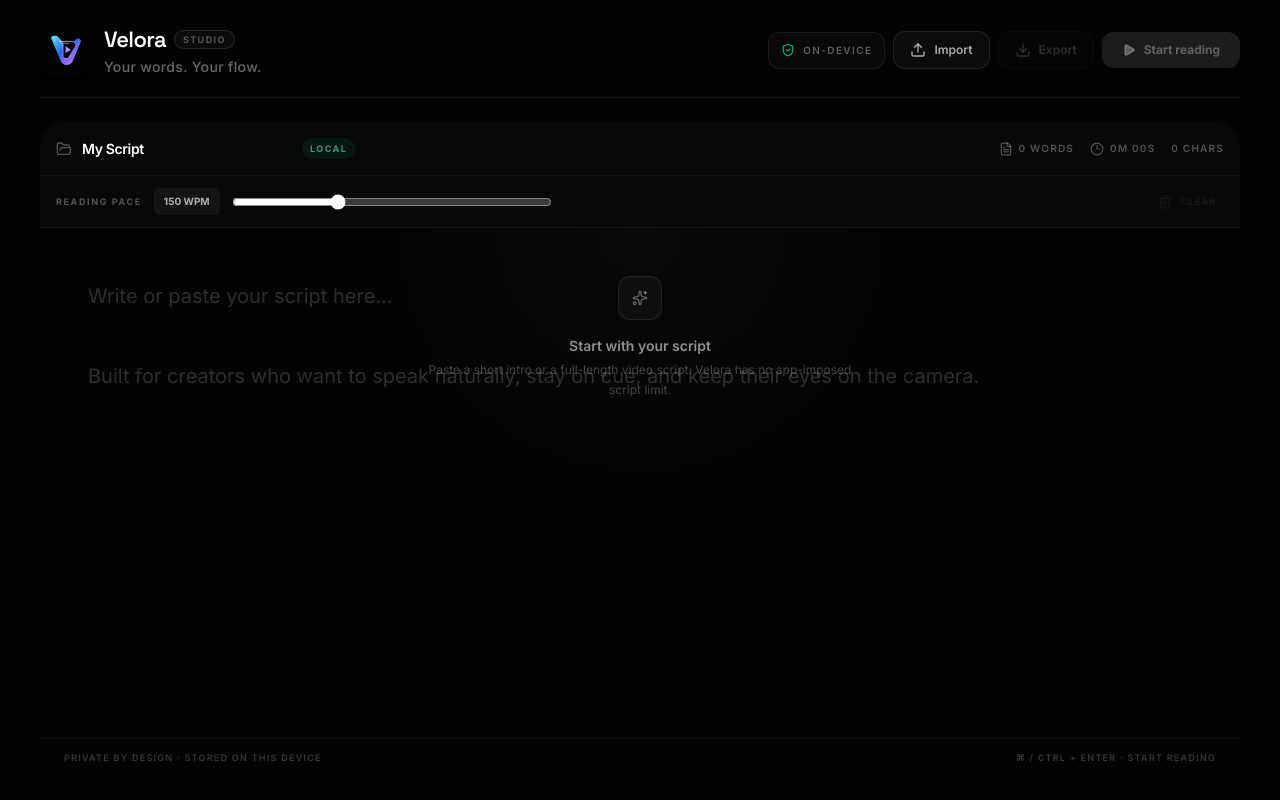
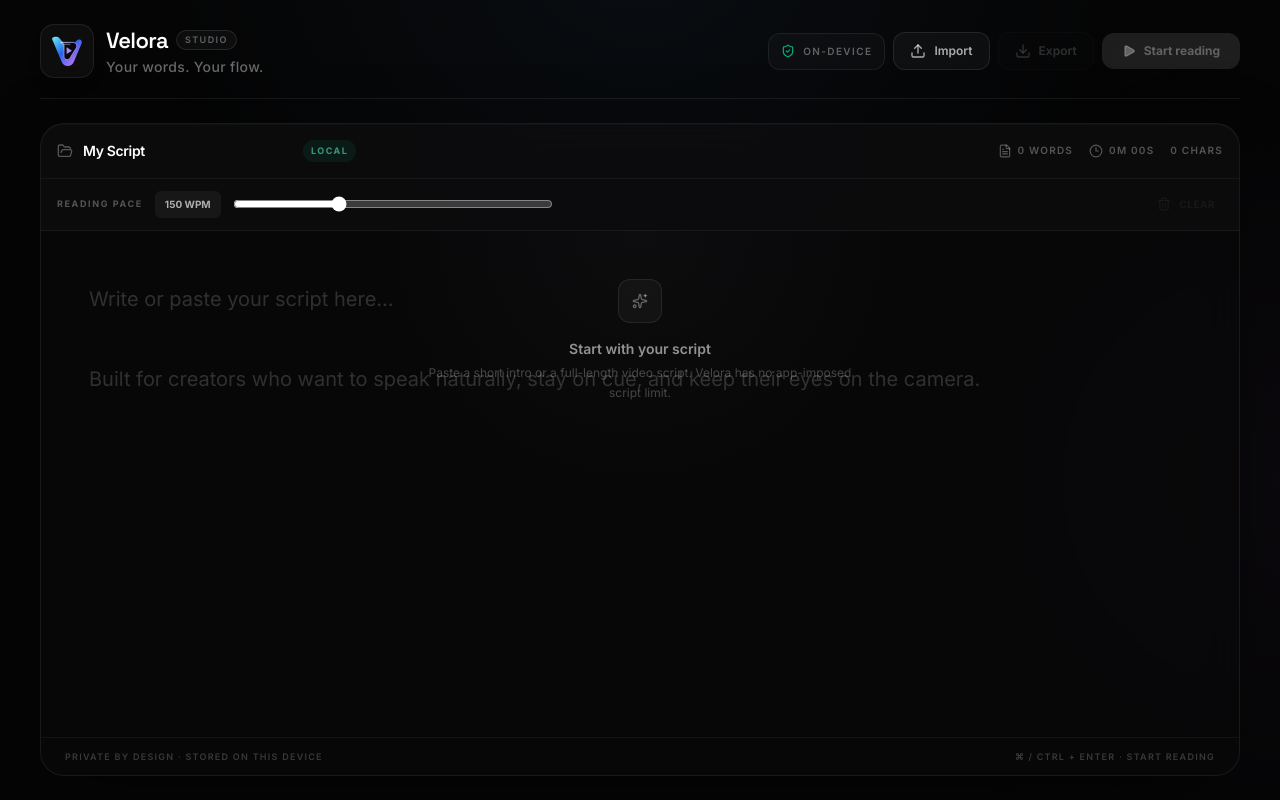
Before and after one commit to Aadityasamriya/Teleprompter, a React (Vite) app: page / in a window 1280 px wide. Built offline with nearby package versions, Linux system fonts and the light colour scheme.

Commit message:
Refine Velora visual system and premium UI styling

```diff
--- a/src/index.css
+++ b/src/index.css
@@ -8,18 +8,22 @@
 
 @layer base {
   html, body, #root { min-height: 100%; width: 100%; }
-  html { background: #030303; color-scheme: dark; }
-  body { @apply bg-[#030303] text-gray-100 font-sans antialiased selection:bg-purple-500/30; margin: 0; overflow-x: hidden; }
+  html { background: #050505; color-scheme: dark; }
+  body { @apply text-gray-100 font-sans antialiased selection:bg-white/20; margin: 0; overflow-x: hidden; background: #050505; }
+  body::before { content: ""; position: fixed; inset: 0; pointer-events: none; background: radial-gradient(circle at 50% -10%, rgba(96,165,250,.055), transparent 32rem), radial-gradient(circle at 100% 60%, rgba(192,132,252,.035), transparent 28rem); }
   button, input, textarea, select { font: inherit; }
   button { -webkit-tap-highlight-color: transparent; }
   textarea { field-sizing: content; }
   ::-webkit-scrollbar { width: 8px; height: 8px; }
   ::-webkit-scrollbar-track { background: transparent; }
-  ::-webkit-scrollbar-thumb { background: rgba(255,255,255,.1); border-radius: 999px; }
-  ::-webkit-scrollbar-thumb:hover { background: rgba(255,255,255,.2); }
+  ::-webkit-scrollbar-thumb { background: rgba(255,255,255,.09); border-radius: 999px; }
+  ::-webkit-scrollbar-thumb:hover { background: rgba(255,255,255,.16); }
 }
 
 @layer utilities {
+  .velora-shell { position: relative; }
+  .brand-mark { background: rgba(255,255,255,.035); border: 1px solid rgba(255,255,255,.08); }
+  .editor-card { background: rgba(9,9,10,.88); border: 1px solid rgba(255,255,255,.075); box-shadow: 0 24px 80px rgba(0,0,0,.32), inset 0 1px rgba(255,255,255,.025); backdrop-filter: blur(20px); }
   .smooth-scroll-container { -ms-overflow-style: none; scrollbar-width: none; overscroll-behavior: contain; -webkit-overflow-scrolling: touch; }
   .smooth-scroll-container::-webkit-scrollbar { display: none; }
   .control-btn { @apply flex min-w-12 flex-col items-center justify-center gap-0.5 rounded-xl px-2 py-2 text-white/50 transition hover:bg-white/10 hover:text-white active:scale-95 sm:min-w-14 sm:rounded-2xl; }
```
